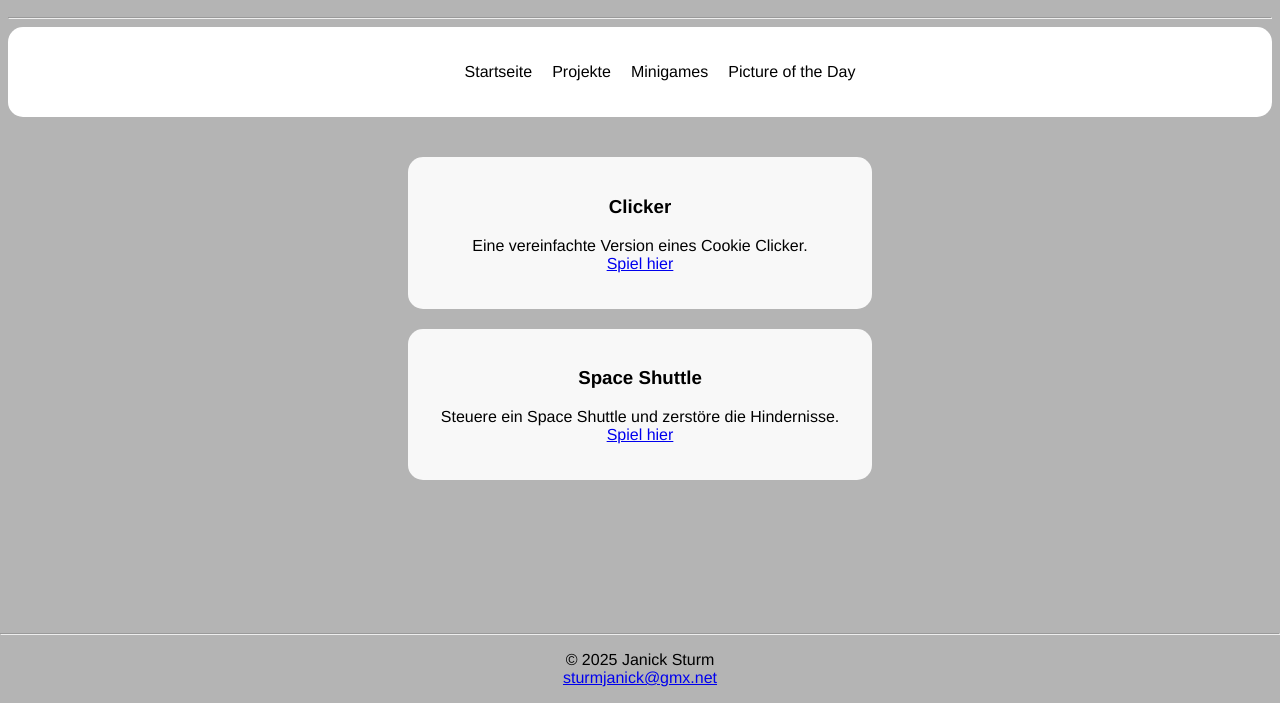
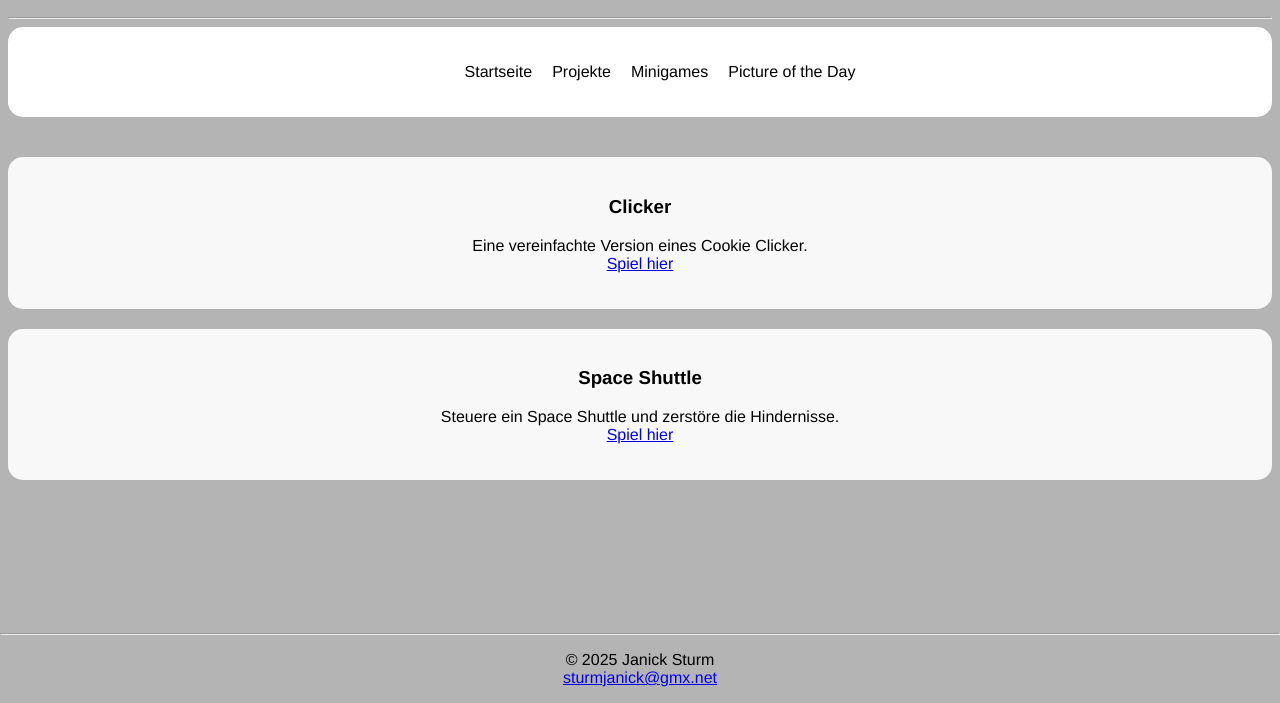
Before and after one commit to janicksturm/Portfolio, a plain HTML site: page docs/html/minigames.html in a window 1280 px wide. Shown: the part 97-800 px from the top of the page. Drawn offline with Linux system fonts and the light colour scheme.

Commit message:
refactor project structure in minigames.html for improved organization

```diff
--- a/docs/html/minigames.html
+++ b/docs/html/minigames.html
@@ -22,7 +22,8 @@
         </nav>
 
         <main>
-            <div class="projectColumns" style="margin: 40px 400px; text-align: center;">
+            <section id="projectSpace">
+                <div class="projectColumns" style="text-align: center;">
                     <article>
                         <h3>Clicker</h3>
                         <p>
@@ -38,6 +39,7 @@
                         </p>
                     </article>
                 </div>
+            </section>
         </main>
 
         <footer>
```
Lines whose indentation alone changed are shown as unchanged.
